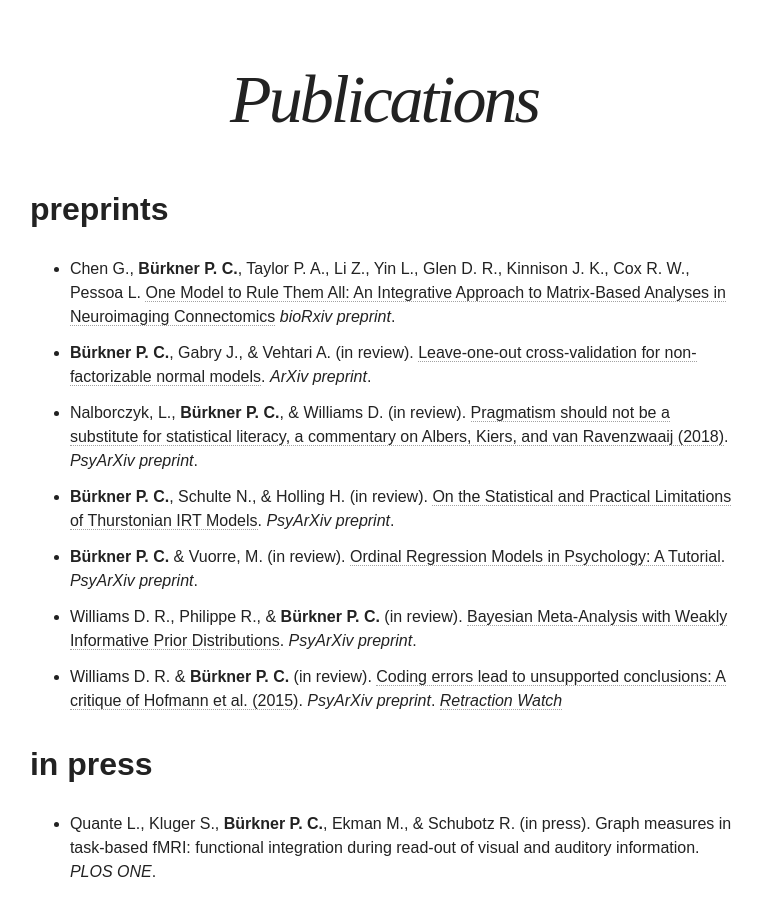
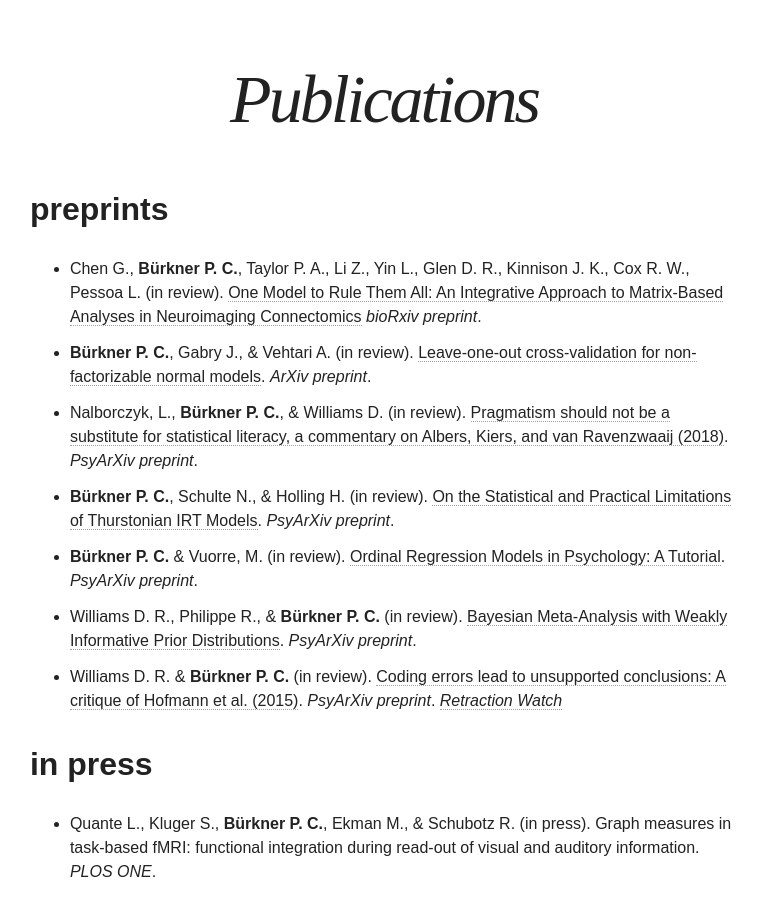
Before and after one commit to paul-buerkner/paul-buerkner.github.io, a Jekyll site: the page built from publications/index.md, in a window 1280 px wide and 900 px high, scrolled down 413 px. Shown: the whole window, without its empty margins (256-1018 px from the left). Built offline with Jekyll 4.4.1, drawn with Linux system fonts in a browser that asks for light colours; nearby versions of some CDN libraries.

Commit message:
fix typo

```diff
--- a/publications/index.md
+++ b/publications/index.md
@@ -5,7 +5,7 @@
 ---
 
 ## preprints
-* Chen G., **Bürkner P. C.**, Taylor P. A., Li Z., Yin L., Glen D. R., Kinnison J. K., Cox R. W., Pessoa L. [One Model to Rule Them All: An Integrative Approach to Matrix-Based Analyses in Neuroimaging Connectomics](https://www.biorxiv.org/content/early/2018/11/01/459545) *bioRxiv preprint*.
+* Chen G., **Bürkner P. C.**, Taylor P. A., Li Z., Yin L., Glen D. R., Kinnison J. K., Cox R. W., Pessoa L. (in review). [One Model to Rule Them All: An Integrative Approach to Matrix-Based Analyses in Neuroimaging Connectomics](https://www.biorxiv.org/content/early/2018/11/01/459545) *bioRxiv preprint*.
 * **Bürkner P. C.**, Gabry J., & Vehtari A. (in review). [Leave-one-out cross-validation for non-factorizable normal models](http://arxiv.org/abs/1810.10559). *ArXiv preprint*.
 * Nalborczyk, L., **Bürkner P. C.**, & Williams D. (in review). [Pragmatism should not be a substitute for statistical literacy, a commentary on Albers, Kiers, and van Ravenzwaaij (2018)](https://psyarxiv.com/fmtkj/). *PsyArXiv preprint*.
 * **Bürkner P. C.**, Schulte N., & Holling H. (in review). [On the Statistical and Practical Limitations of Thurstonian IRT Models](https://psyarxiv.com/dbwn8). *PsyArXiv preprint*.
```
